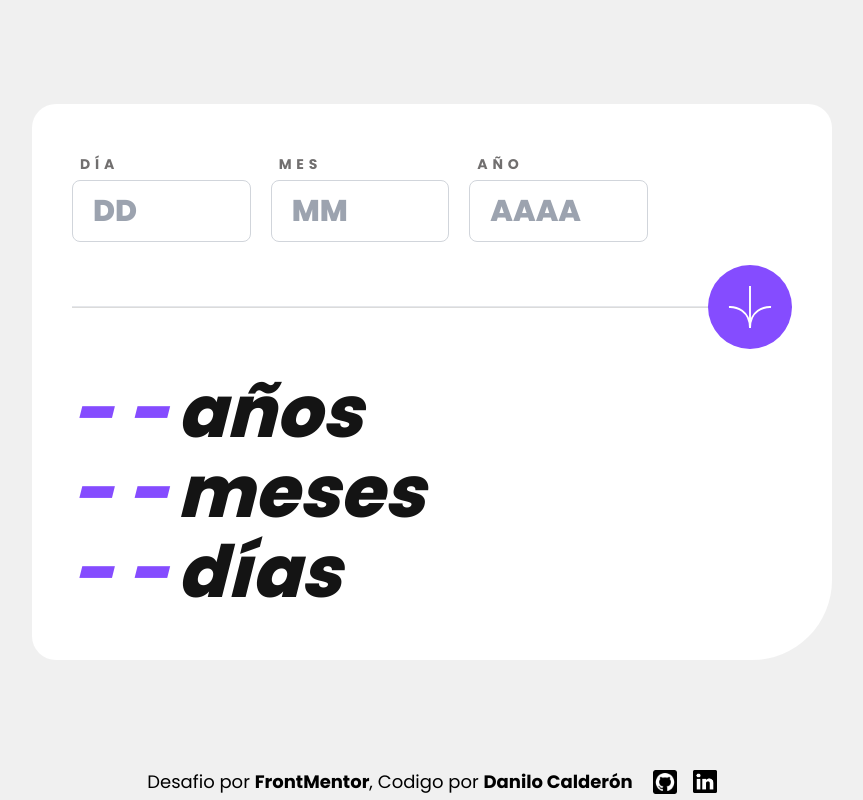
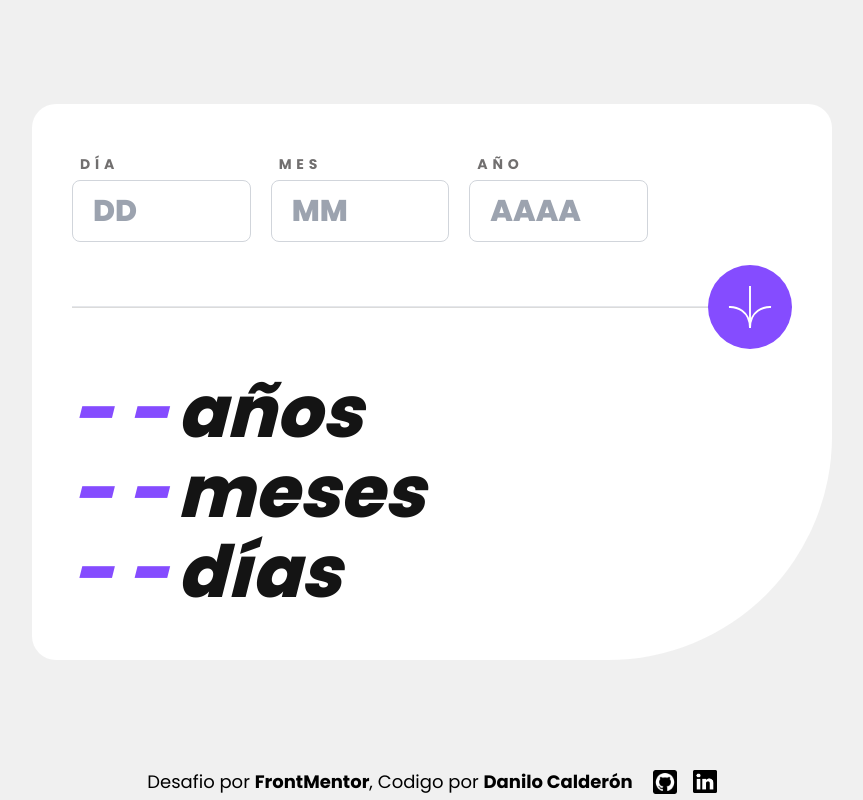
Before and after one commit to Danilo0203/calculador-edad-app, a React (Vite) app: page / in a window 1280 px wide. Shown: the whole page, without its empty margins (208-1071 px from the left). Built offline with nearby package versions, Linux system fonts and the light colour scheme.

Commit message:
arreglar borde derecho inferior

```diff
--- a/src/CalculatorApp.tsx
+++ b/src/CalculatorApp.tsx
@@ -20,7 +20,7 @@ export const CalculatorApp = () => {
     setCalcFechas({ año: años, dia: dias, mes: meses });
   };
   return (
-    <article className="min-w-full rounded-t-3xl rounded-bl-3xl rounded-br-[5rem] bg-neutralWhite px-4 py-12 md:flex md:flex-col md:px-10">
+    <article className="min-w-full rounded-t-3xl rounded-bl-3xl rounded-br-[8rem] bg-neutralWhite  px-4 py-12 sm:rounded-br-[10rem] md:flex md:flex-col md:px-10 lg:rounded-br-[14rem]">
       <Form setCalFechas={fechas} />
       <ResultGroup onFechas={calcFechas} />
     </article>
```
Also changed, not shown: 4 other files (tests, documents, lock files or other folders).
